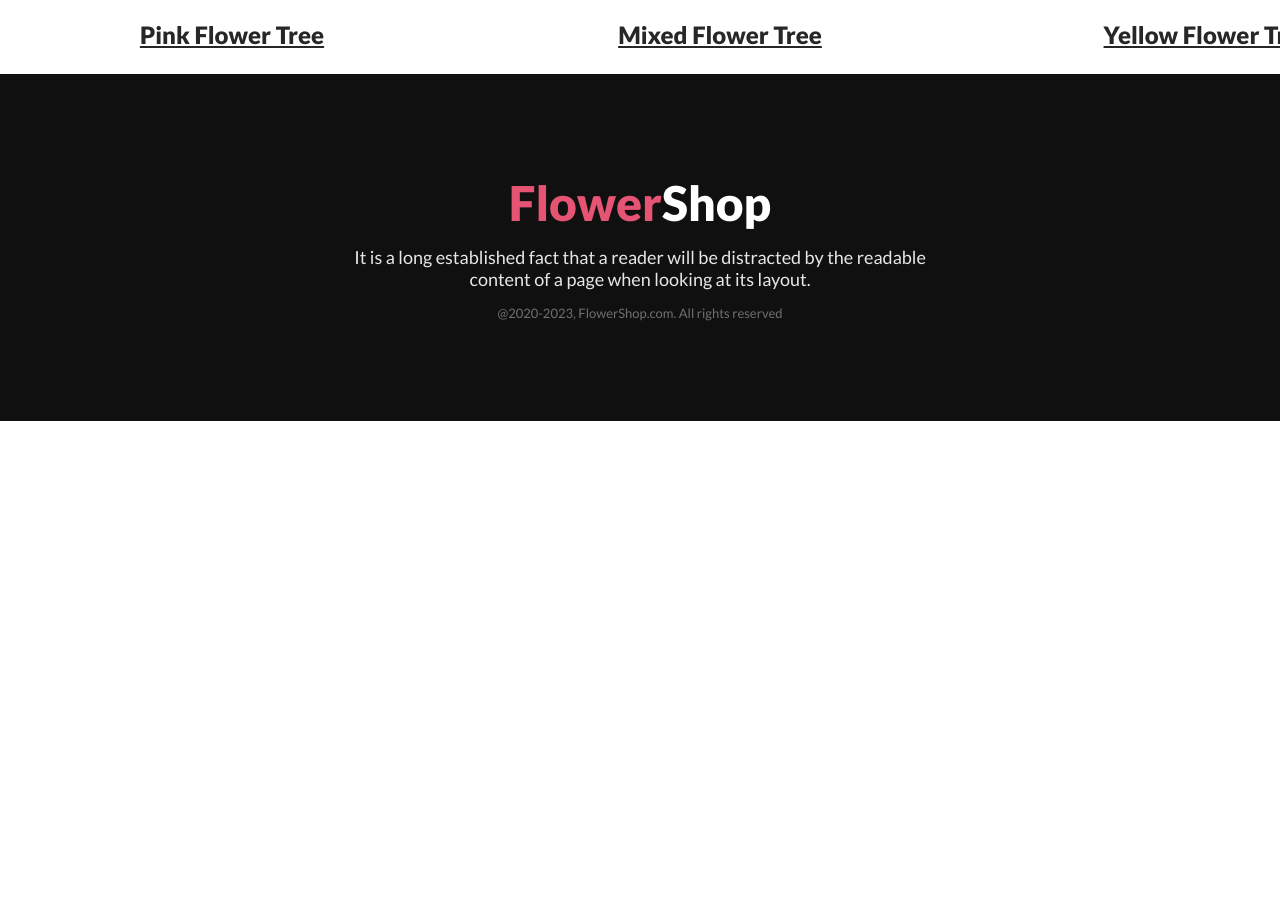
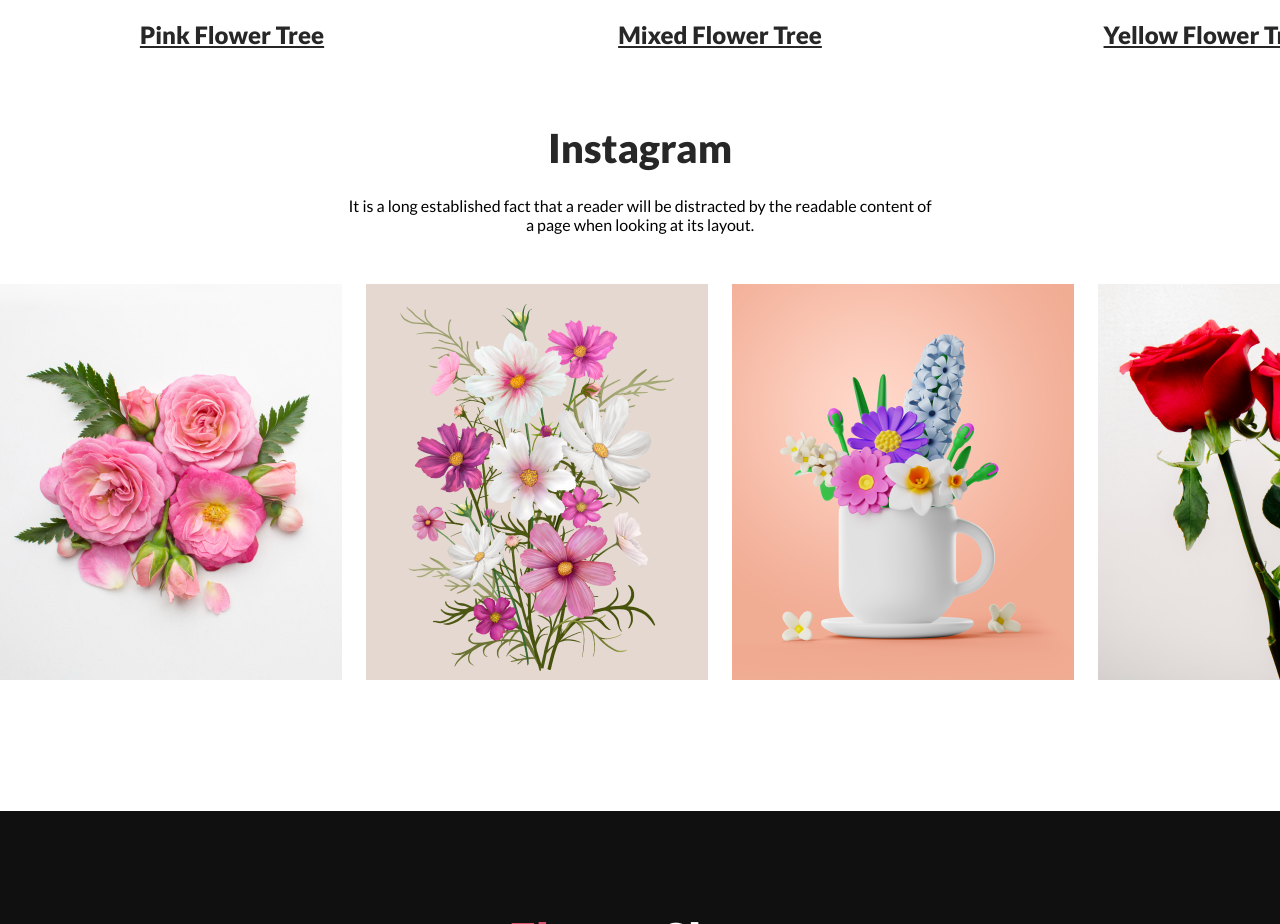
Before and after one commit to nayon89/papri-flower-shop, a plain HTML site: page index.html in a window 1280 px wide. Shown: the part 1594-2518 px from the top of the page. Before the commit the page ends 2015 px from the top, so only its background shows below. Drawn offline with Linux system fonts and the light colour scheme.

Commit message:
instagram part completed

```diff
--- a/index.html
+++ b/index.html
@@ -91,6 +91,32 @@
         </section>
         <!-------------------- featured-part-end -------------------->
 
+
+        <!-------------------- instagram-part-start -------------------->
+        <section class="instagram-container">
+            <div class="instagram-title-part">
+                <h2 class="instagram-title">Instagram</h2>
+                <p class="instagram-details">It is a long established fact that a reader will be distracted by the
+                    readable content of a page when looking at its
+                    layout.</p>
+            </div>
+            <div class="instagram-image-part">
+                <div class="instagram-image">
+                    <img src="./images/Flower 01.png" alt="">
+                </div>
+                <div class="instagram-image">
+                    <img src="./images/flower02.png" alt="">
+                </div>
+                <div class="instagram-image">
+                    <img src="./images/flower03.png" alt="">
+                </div>
+                <div class="instagram-image">
+                    <img src="./images/flower04.png" alt="">
+                </div>
+            </div>
+        </section>
+        <!-------------------- instagram-part-end -------------------->
+
     </main>
     <!-- ========================================================================
                                      main-part-end
@@ -101,8 +127,9 @@
     <footer>
         <div class="footer-container">
             <h2 class="footer-title"><span>Flower</span>Shop</h2>
-            <p class="footer-info">It is a long established fact that a reader will be distracted by the readable content of a page when looking at its
-            layout.</p>
+            <p class="footer-info">It is a long established fact that a reader will be distracted by the readable
+                content of a page when looking at its
+                layout.</p>
             <p class="copyright">@2020-2023, FlowerShop.com. All rights reserved</p>
 
         </div>
--- a/style.css
+++ b/style.css
@@ -95,6 +95,41 @@ body{
 
 
 
+/* ---------------------------instagram-part-start--------------------- */
+
+
+
+
+
+
+/* ---------------------------instagram-part-end--------------------- */
+.instagram-container{
+    margin-bottom: 128px;
+}
+.instagram-title-part{
+    text-align: center;
+    width: 594px;
+    margin: 50px auto;
+}
+.instagram-title{
+    font-size: 40px;
+    font-weight: 800;
+    color: #272727;
+}
+.instagram-details{
+    font-size: 16px;
+    margin: 24px 0;
+}
+.instagram-image-part{
+    display: flex;
+    width: 1440px;
+    gap: 24px;
+    margin: 0 auto;
+}
+.instagram-image img{
+    width: 342px;
+    height:396px;
+}
 
 /* ---------------------------footer-part-start--------------------- */
 .footer-container{
```
Also changed, not shown: images/flower02.png (renamed from images/Rectangle 4.png), images/flower03.png (renamed from images/Rectangle 5.png), images/flower04.png (renamed from images/Rectangle 6.png).
